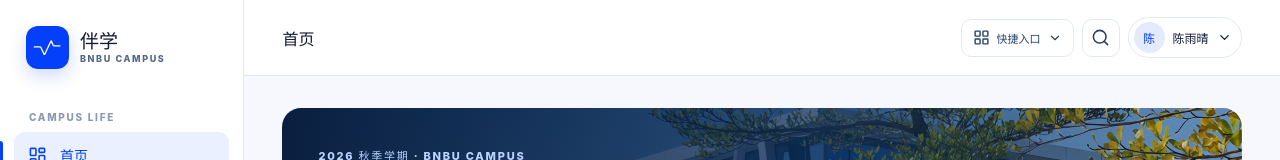
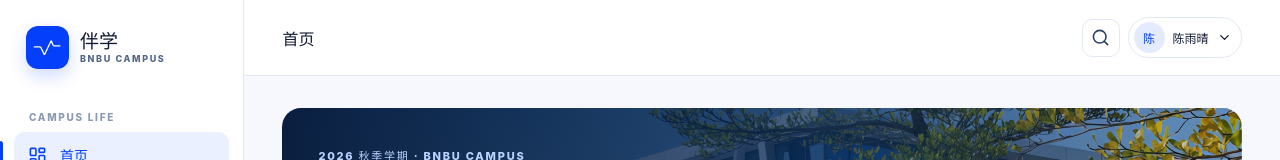
Before and after one commit to Luoyi-Gan/bnbu-banxue, a React (Vite) app: page /v2 in a window 1280 px wide. Shown: the top 160 px of the page. Built offline with nearby package versions, Linux system fonts and the light colour scheme.

Commit message:
style: remove student quick access menu

```diff
--- a/src/v2/V2App.tsx
+++ b/src/v2/V2App.tsx
@@ -1,4 +1,4 @@
-import { ArrowUpRight, ChevronDown, Compass, GraduationCap, LayoutDashboard, LayoutGrid, Menu, MessageCircle, Newspaper, ShieldCheck, Sparkles, SquarePen, UserRound, UsersRound } from 'lucide-react'
+import { ChevronDown, Compass, GraduationCap, LayoutDashboard, Menu, MessageCircle, Newspaper, ShieldCheck, Sparkles, UserRound, UsersRound } from 'lucide-react'
 import { useEffect, useRef, useState, type ReactNode } from 'react'
 import { Link, NavLink, Navigate, Route, Routes, useLocation } from 'react-router-dom'
 import brandIcon from '../assets/brand/brand-app-icon.svg'
@@ -44,8 +44,6 @@ function V2Shell({ children }: { children: ReactNode }) {
   const [mobileMenu, setMobileMenu] = useState(false)
   const [roleMenu, setRoleMenu] = useState(false)
   const roleMenuRef = useRef<HTMLDivElement>(null)
-  const [quickNavOpen, setQuickNavOpen] = useState(false)
-  const quickNavRef = useRef<HTMLDivElement>(null)
   const admin = state.role === 'admin'
   const teacher = state.role === 'teacher'
   const sports = location.pathname === '/v2/sports'
@@ -53,7 +51,7 @@ function V2Shell({ children }: { children: ReactNode }) {
   const unread = state.conversations.reduce((sum, item) => sum + item.unread, 0)
   const unreadNotices = state.notifications.filter((item) => !item.read).length
   const title = location.pathname === '/v2/campus/explore' ? '校园探索' : [...nav, ...(!admin ? studentMore : [])].sort((a, b) => b.path.length - a.path.length).find((item) => location.pathname === item.path || location.pathname.startsWith(`${item.path}/`))?.label ?? '伴学'
-  useEffect(() => { setMobileMenu(false); setRoleMenu(false); setQuickNavOpen(false); window.scrollTo({ top: 0, behavior: 'instant' }) }, [location.pathname, location.search])
+  useEffect(() => { setMobileMenu(false); setRoleMenu(false); window.scrollTo({ top: 0, behavior: 'instant' }) }, [location.pathname, location.search])
   useEffect(() => {
     if (!roleMenu) return
     const closeOutside = (event: PointerEvent) => { if (!roleMenuRef.current?.contains(event.target as Node)) setRoleMenu(false) }
@@ -62,14 +60,6 @@ function V2Shell({ children }: { children: ReactNode }) {
     document.addEventListener('keydown', closeEscape)
     return () => { document.removeEventListener('pointerdown', closeOutside); document.removeEventListener('keydown', closeEscape) }
   }, [roleMenu])
-  useEffect(() => {
-    if (!quickNavOpen) return
-    const closeOutside = (event: PointerEvent) => { if (!quickNavRef.current?.contains(event.target as Node)) setQuickNavOpen(false) }
-    const closeEscape = (event: KeyboardEvent) => { if (event.key === 'Escape') setQuickNavOpen(false) }
-    document.addEventListener('pointerdown', closeOutside)
-    document.addEventListener('keydown', closeEscape)
-    return () => { document.removeEventListener('pointerdown', closeOutside); document.removeEventListener('keydown', closeEscape) }
-  }, [quickNavOpen])
   return <div className={`v2-app${sports ? ' v2-app-sports' : ''}`}>
     <aside className={`v2-sidebar${mobileMenu ? ' is-open' : ''}`} aria-label="新版主导航">
       <Link to={portalHome[state.role]} className="v2-brand"><img src={brandIcon} alt=""/><span><strong>伴学</strong><small>BNBU CAMPUS</small></span></Link>
@@ -83,16 +73,6 @@ function V2Shell({ children }: { children: ReactNode }) {
       <header className="v2-topbar">
         <div className="v2-top-left"><button type="button" className="v2-icon-button v2-menu-trigger" onClick={() => setMobileMenu(true)} aria-label="打开导航"><Menu size={21}/></button><div>{(admin || teacher) && <span className="v2-breadcrumb">BNBU / {admin ? '管理' : '教师'}</span>}<strong>{title}</strong></div></div>
         <div className="v2-top-actions">
-          {!admin && !teacher && <div className="v2-quick-nav" ref={quickNavRef}>
-            <button type="button" className={`v2-quick-nav-trigger${quickNavOpen ? ' is-open' : ''}`} aria-expanded={quickNavOpen} aria-controls="v2-quick-nav-panel" aria-label="快捷入口" onClick={() => setQuickNavOpen((value) => !value)}><LayoutGrid size={17}/><span>快捷入口</span><ChevronDown size={14}/></button>
-            <div id="v2-quick-nav-panel" className={`v2-quick-nav-panel${quickNavOpen ? ' is-open' : ''}`} inert={!quickNavOpen} aria-hidden={!quickNavOpen}>
-              <div className="v2-quick-nav-heading"><span>QUICK ACCESS</span><strong>从这里开始</strong></div>
-              <div className="v2-quick-nav-cards">
-                <Link className="v2-quick-nav-card is-partners" to="/v2/partners" onClick={() => setQuickNavOpen(false)}><span className="v2-quick-nav-card-icon"><UsersRound size={21}/></span><span><strong>找搭子</strong><small>一起出发、体验或学习</small></span><ArrowUpRight size={18}/></Link>
-                <Link className="v2-quick-nav-card is-community" to="/v2/community?compose=1" onClick={() => setQuickNavOpen(false)}><span className="v2-quick-nav-card-icon"><SquarePen size={21}/></span><span><strong>发帖子</strong><small>把想法分享给校园</small></span><ArrowUpRight size={18}/></Link>
-              </div>
-            </div>
-          </div>}
           {!admin && !teacher && <StudentSearch/>}
           <div ref={roleMenuRef} className="v2-role-wrap"><button type="button" className="v2-role-button" aria-expanded={roleMenu} onClick={() => setRoleMenu((value) => !value)}><span>{admin ? '管' : teacher ? '师' : state.profile?.avatar ? <img src={state.profile.avatar} alt="我的头像"/> : (state.profile?.nickname ?? '陈雨晴').slice(0, 1)}</span><strong>{admin ? '管理员演示' : teacher ? activityActor(state).name + ' · 演示' : (state.profile?.nickname ?? '陈雨晴')}</strong><ChevronDown size={15}/></button>{roleMenu && <div className="v2-role-menu">{(admin || teacher) && <span>{admin ? '管理员账号' : '教师账号'}</span>}{!admin && !teacher && <><Link to="/v2/me?tab=profile" onClick={() => setRoleMenu(false)}>账号与个人资料</Link><Link to="/v2/settings">设置</Link></>}</div>}</div>
         </div>
```
